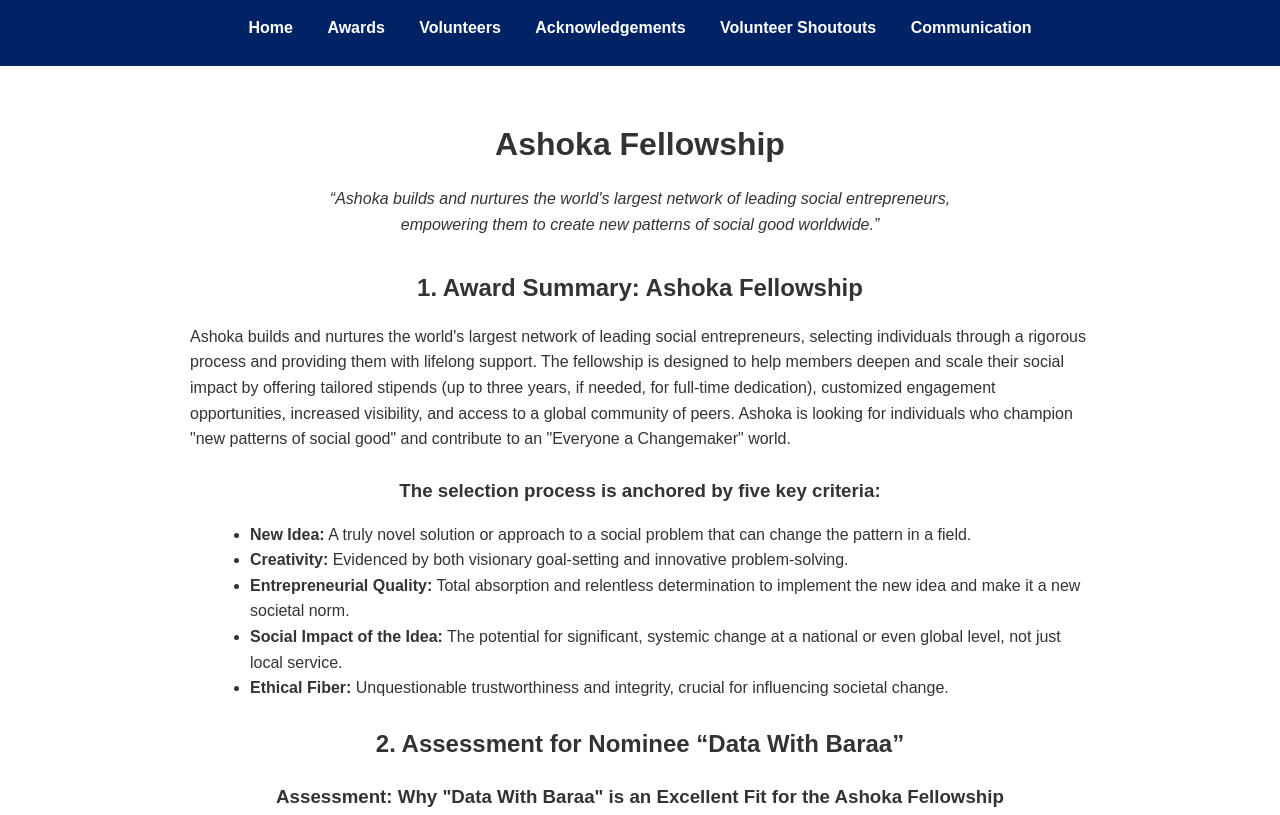
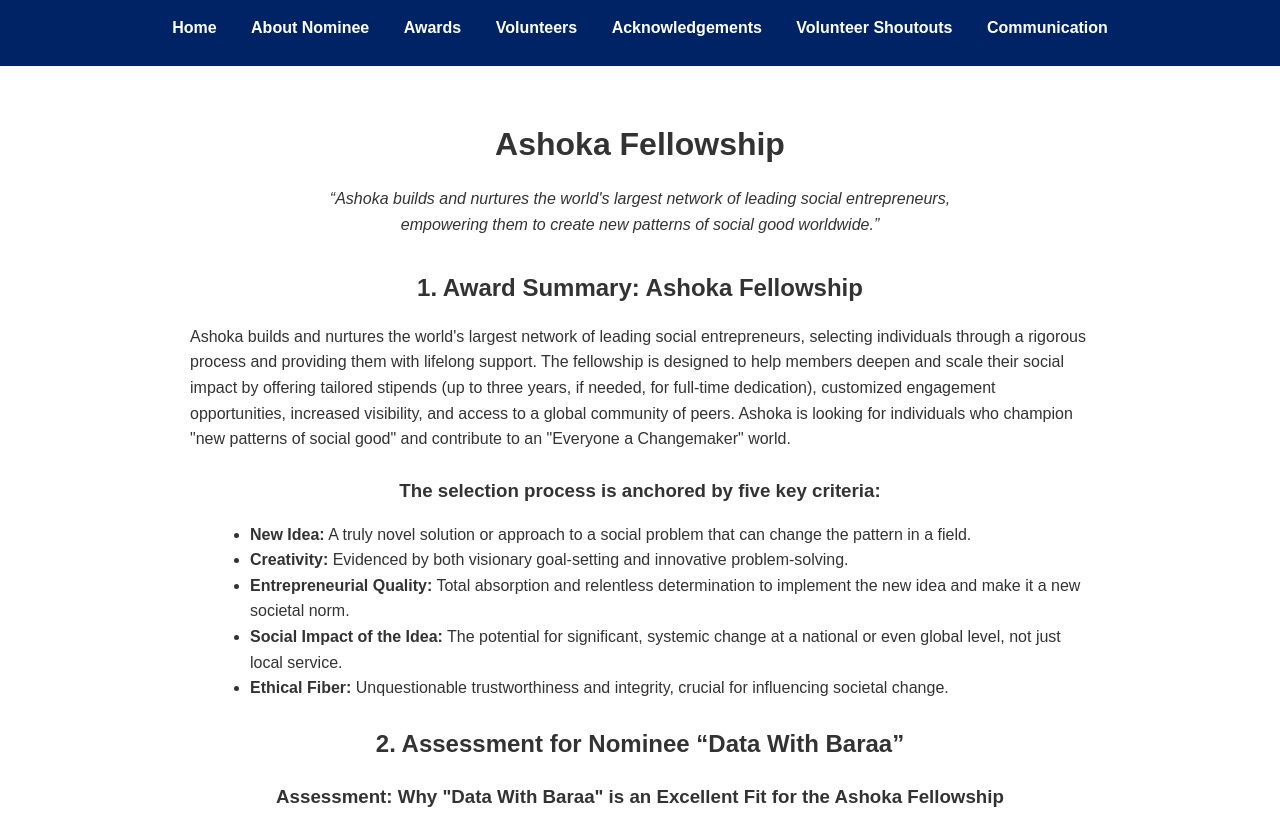
Before and after one commit to Datacampaign/nominatebaraa, a plain HTML site: page ashoka_fellowship.html in a window 1280 px wide. Shown: the top 815 px of the page. Drawn offline with Linux system fonts and the light colour scheme.

Commit message:
Update ashoka_fellowship.html

```diff
--- a/ashoka_fellowship.html
+++ b/ashoka_fellowship.html
@@ -58,9 +58,10 @@
   </style>
 </head>
 <body>
-<!-- ===== NAV ===== -->
+<!-- Navigation -->
 <nav>
   <a href="https://datacampaign.github.io/nominatebaraa/">Home</a>
+    <a href="https://datacampaign.github.io/nominatebaraa/about_the_nominee.html">About Nominee</a>
   <a href="https://datacampaign.github.io/nominatebaraa/awards.html">Awards</a>
   <a href="https://datacampaign.github.io/nominatebaraa/volunteers.html">Volunteers</a>
   <a href="https://datacampaign.github.io/nominatebaraa/acknowledgement.html">Acknowledgements</a>
```
Lines whose indentation alone changed are shown as unchanged.
